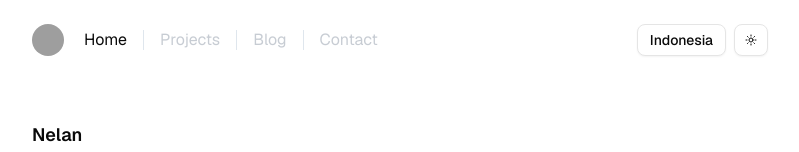
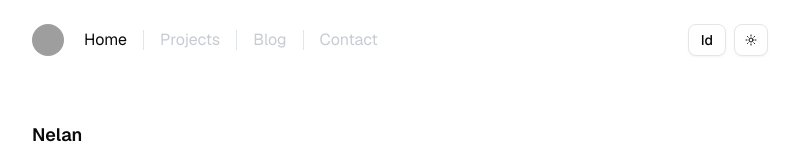
Before and after one commit to NelanJoe/nelan, a Next.js app: page / in a window 1280 px wide. Shown: the top 152 px of the page, without its empty margins (240-1039 px from the left). Built offline with nearby package versions, Linux system fonts and the light colour scheme; grey boxes are pictures that could not be loaded.

Commit message:
feat: update locale switcher

```diff
--- a/src/components/locale-switcher.tsx
+++ b/src/components/locale-switcher.tsx
@@ -4,8 +4,8 @@ import { Button } from "./ui/button";
 
 
 const LOCALE_LABELS: Record<string, string> = {
-  en: "English",
-  id: "Indonesia",
+  en: "En",
+  id: "Id",
 }
 
 export default function LocaleSwitcher() {
```
